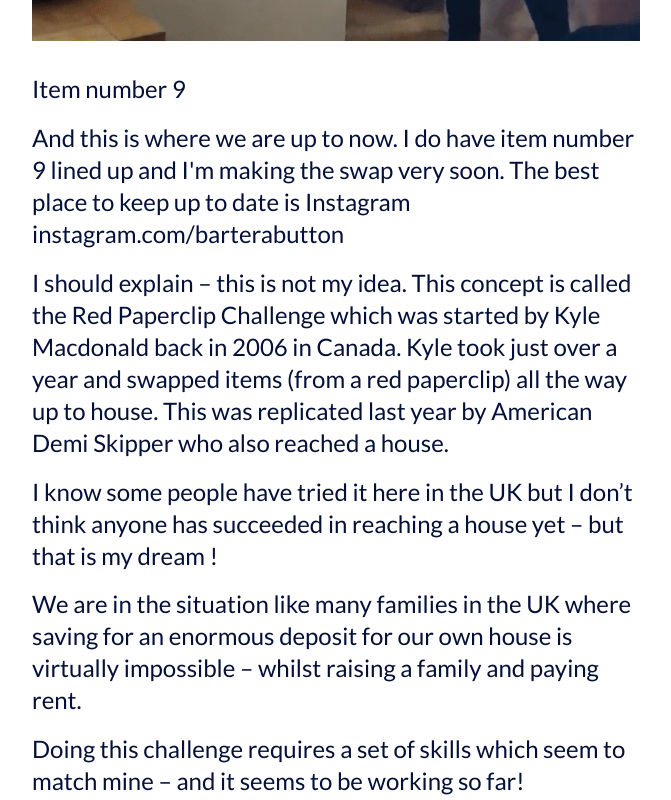
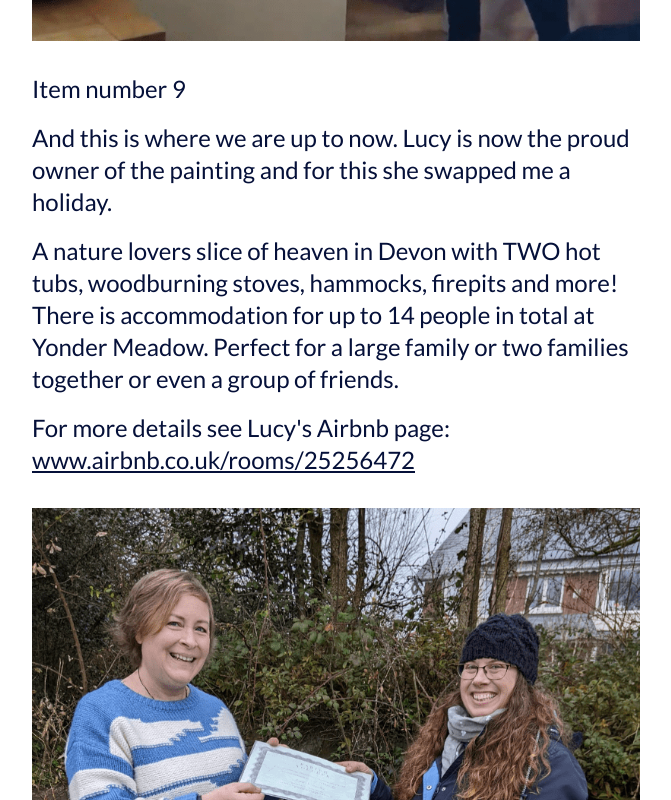
Before and after one commit to danielhpavey/barterabutton, a Next.js app: page / in a window 1280 px wide. Shown: the part 5060-5860 px from the top of the page, without its empty margins (304-975 px from the left). Built offline with nearby package versions, Linux system fonts and the light colour scheme.

Commit message:
Content update and link styles

```diff
--- a/pages/index.js
+++ b/pages/index.js
@@ -38,7 +38,15 @@ export default function Home() {
 <img src="/anita-min.png" alt="Barter a Button Anita Painting" className="my-8 mx-auto block"/>
 
 <p>Item number 9</p>
-<p>And this is where we are up to now. I do have item number 9 lined up and I&#39;m making the swap very soon. The best place to keep up to date is Instagram <a href="https://www.instagram.com/barterabutton">instagram.com/barterabutton</a></p>
+<p>And this is where we are up to now. Lucy is now the proud owner of the painting and for this she swapped me a holiday.</p>
+
+<p>A nature lovers slice of heaven in Devon with TWO hot tubs, woodburning stoves, hammocks, firepits and more! There is accommodation for up to 14 people in total at Yonder Meadow. Perfect for a large family or two families together or even a group of friends.</p>
+
+<p>For more details see Lucy's Airbnb page: <a href="https://www.airbnb.co.uk/rooms/25256472">www.airbnb.co.uk/rooms/25256472</a></p>
+
+<img src="/sharon-and-lucy.png" alt="Barter a Button Sharon and Lucy" className="my-8 mx-auto block"/>
+
+
 <p>I should explain – this is not my idea. This concept is called the Red Paperclip Challenge which was started by Kyle Macdonald back in 2006 in Canada. Kyle took just over a year and swapped items (from a red paperclip) all the way up to house. This was replicated last year by American Demi Skipper who also reached a house. </p>
 <p>I know some people have tried it here in the UK but I don’t think anyone has succeeded in reaching a house yet – but that is my dream !</p>
 <p>We are in the situation like many families in the UK where saving for an enormous deposit for our own house is virtually impossible – whilst raising a family and paying rent. </p>
--- a/styles/globals.css
+++ b/styles/globals.css
@@ -17,3 +17,11 @@ body {
 p {
   margin-bottom: 0.7em;
 }
+
+a {
+  text-decoration: underline;
+}
+
+a:hover {
+  background:#dbffff
+}
```
Also changed, not shown: public/sharon-and-lucy.png (added).
